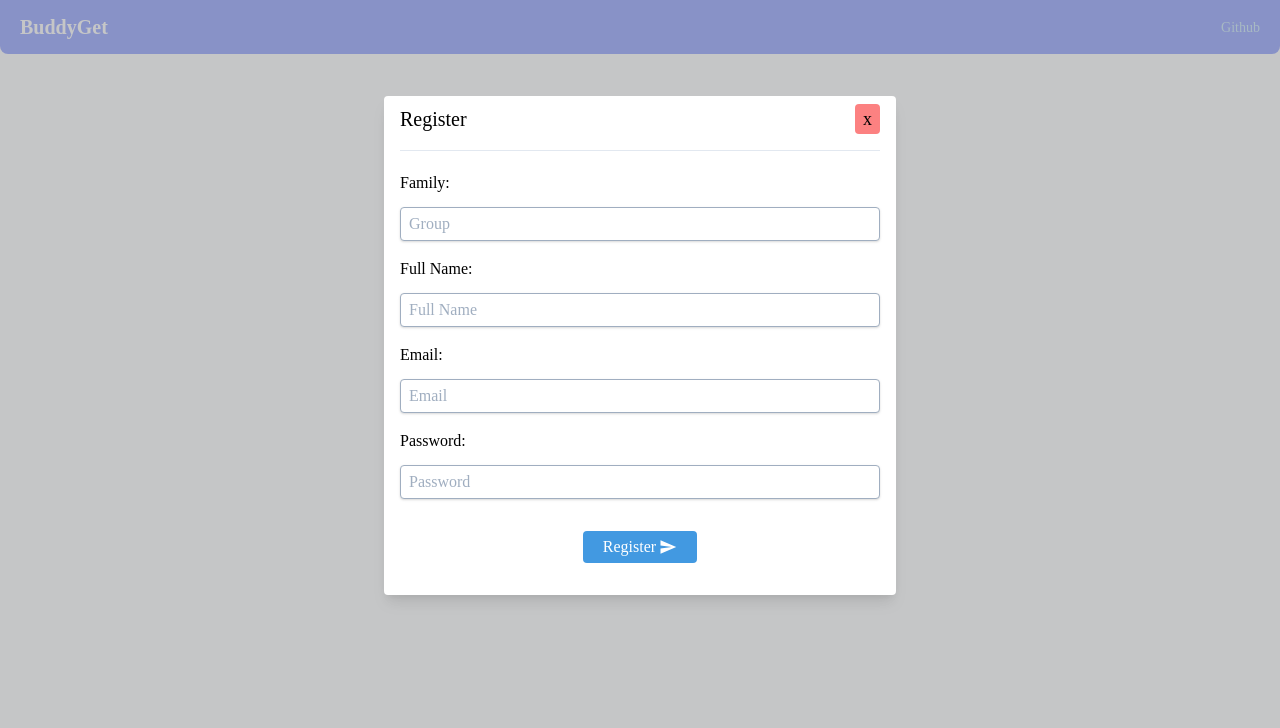
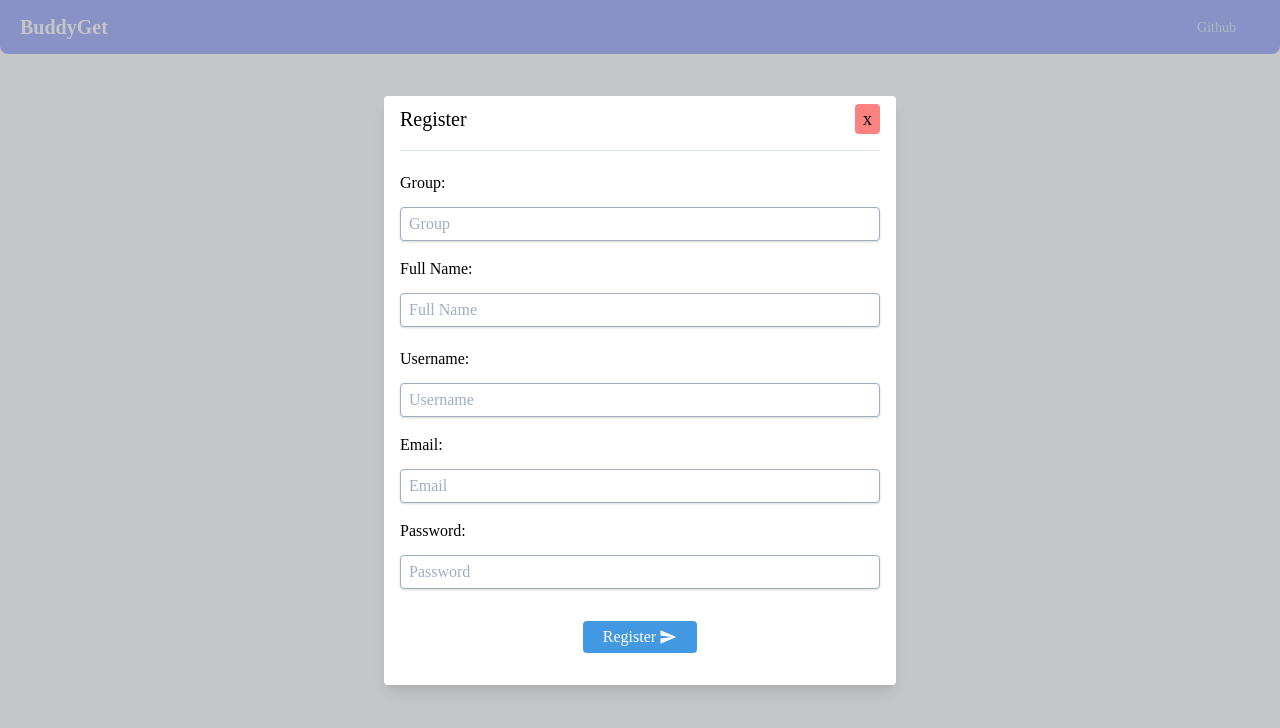
Before and after one commit to karkevin/Buddyget, a Next.js app in the folder client/: page / in a window 1280 px wide. Both pictures are taken after a click on the button "Register". Shown: the top 728 px of the page. Built offline with nearby package versions, Linux system fonts and the light colour scheme; no server answers.

Commit message:
Finished auth

```diff
--- /dev/null
+++ b/client/components/Logout.js
@@ -0,0 +1,33 @@
+import React, { Component, Fragment } from "react";
+import { logoutUser } from "../redux/actions/authActions";
+import { connect } from "react-redux";
+import PropTypes from "prop-types";
+
+class Logout extends Component {
+  static propTypes = {
+    logoutUser: PropTypes.func.isRequired,
+    authenticated: PropTypes.bool
+  };
+
+  render() {
+    return (
+      <Fragment>
+        {this.props.authenticated ? (
+          <a
+            href=""
+            onClick={this.props.logoutUser}
+            className="block mt-4 sm:inline-block sm:mt-0 text-blue-200 hover:text-white"
+          >
+            Logout
+          </a>
+        ) : null}
+      </Fragment>
+    );
+  }
+}
+
+const mapStateToProps = state => ({
+  authenticated: state.auth.authenticated
+});
+
+export default connect(mapStateToProps, { logoutUser })(Logout);
--- a/client/components/Nav.js
+++ b/client/components/Nav.js
@@ -1,5 +1,7 @@
 import React, { Component } from "react";
 import Link from "next/link";
+
+import Logout from "./Logout";
 
 class Nav extends Component {
   state = {
@@ -55,6 +57,9 @@ class Nav extends Component {
               Github
             </a>
           </div>
+          <div className="text-sm sm:flex-grow px-3">
+            <Logout />
+          </div>
         </div>
       </nav>
     );
--- a/client/components/modals/LoginModal.js
+++ b/client/components/modals/LoginModal.js
@@ -53,7 +53,7 @@ class LoginModal extends Component {
 
   // this is to clear errors, if any
   localToggle = () => {
-    this.props.clearErrors();
+    if (this.state.msg) this.props.clearErrors();
     this.props.toggle();
   };
 
@@ -85,6 +85,14 @@ class LoginModal extends Component {
             x
           </button>
         </div>
+        {this.state.msg ? (
+          <div
+            className="bg-red-100 border border-red-400 text-red-700 px-4 py-3 my-1 rounded relative"
+            role="alert"
+          >
+            <strong className="font-bold">{this.state.msg.msg}</strong>
+          </div>
+        ) : null}
 
         <hr />
         <form className="mt-2 mb-8" onSubmit={this.onSubmit}>
--- a/client/components/modals/RegisterModal.js
+++ b/client/components/modals/RegisterModal.js
@@ -4,13 +4,53 @@ import Modal from "react-modal";
 // Redux imports
 import { connect } from "react-redux";
 import { registerUser } from "../../redux/actions/authActions";
+import { clearErrors } from "../../redux/actions/errorActions";
 import PropTypes from "prop-types";
 
 class RegisterModal extends Component {
   static propTypes = {
     registerUser: PropTypes.func.isRequired,
+    clearErrors: PropTypes.func.isRequired,
     open: PropTypes.bool.isRequired,
     toggle: PropTypes.func.isRequired
+  };
+
+  state = {
+    group: "",
+    name: "",
+    username: "",
+    email: "",
+    password: "",
+    msg: null
+  };
+
+  componentDidUpdate(prevProps) {
+    const { error, authenticated } = this.props;
+    if (error !== prevProps.error) {
+      if (error.id === "REGISTER_FAIL") {
+        this.setState({ msg: error.msg });
+        console.log(error.msg);
+      } else {
+        this.setState({ msg: null });
+      }
+    } else if (this.props.open && authenticated) {
+      this.localToggle();
+    }
+  }
+
+  onSubmit = e => {
+    e.preventDefault();
+    const { group, name, username, email, password } = this.state;
+    this.props.registerUser({ group, name, email, username, password });
+  };
+
+  onChange = e => {
+    this.setState({ [e.target.name]: e.target.value });
+  };
+
+  localToggle = () => {
+    if (this.state.msg) this.props.clearErrors();
+    this.props.toggle();
   };
 
   render() {
@@ -18,7 +58,7 @@ class RegisterModal extends Component {
       <Modal
         isOpen={this.props.open}
         contentLabel="Register Modal"
-        toggleModal={this.props.toggle}
+        toggleModal={this.localToggle}
         ariaHideApp={false}
         className="bg-white w-11/12 mt-24 m-auto max-w-lg px-4 rounded shadow-lg z-50 overflow-y-auto focus:outline-none"
         style={{
@@ -36,19 +76,28 @@ class RegisterModal extends Component {
           <p className="text-xl">Register</p>
           <button
             className="text-lg px-2 rounded bg-red-400 hover:bg-red-500"
-            onClick={this.props.toggle}
+            onClick={this.localToggle}
           >
             x
           </button>
         </div>
+        {this.state.msg ? (
+          <div
+            className="bg-red-100 border border-red-400 text-red-700 px-4 py-3 my-1 rounded relative"
+            role="alert"
+          >
+            <strong className="font-bold">{this.state.msg.msg}</strong>
+          </div>
+        ) : null}
 
         <hr />
-        <form className="mt-2 mb-8" action="">
+        <form className="mt-2 mb-8" onSubmit={this.onSubmit}>
           <div className="mb-4">
-            <label className="block my-3 mt-5">Family:</label>
+            <label className="block my-3 mt-5">Group:</label>
             <input
               type="text"
               name="group"
+              onChange={this.onChange}
               className="shadow appearance-none w-full py-1 px-2 focus:outline-none rounded border border-gray-500 border-solid"
               placeholder="Group"
             />
@@ -58,8 +107,19 @@ class RegisterModal extends Component {
             <input
               type="text"
               name="name"
+              onChange={this.onChange}
               className="shadow appearance-none w-full py-1 px-2 focus:outline-none rounded border border-gray-500 border-solid"
               placeholder="Full Name"
+            />
+          </div>
+          <div className="mb-4">
+            <label className="block my-3 mt-5">Username:</label>
+            <input
+              type="text"
+              name="username"
+              onChange={this.onChange}
+              className="shadow appearance-none w-full py-1 px-2 focus:outline-none rounded border border-gray-500 border-solid"
+              placeholder="Username"
             />
           </div>
           <div className="mb-4">
@@ -67,6 +127,7 @@ class RegisterModal extends Component {
             <input
               type="email"
               name="email"
+              onChange={this.onChange}
               className="shadow appearance-none w-full py-1 px-2 focus:outline-none rounded border border-gray-500 border-solid"
               placeholder="Email"
             />
@@ -76,6 +137,7 @@ class RegisterModal extends Component {
             <input
               type="password"
               name="password"
+              onChange={this.onChange}
               className="shadow appearance-none w-full py-1 px-2 focus:outline-none rounded border border-gray-500 border-solid"
               placeholder="Password"
             />
@@ -102,4 +164,11 @@ class RegisterModal extends Component {
   }
 }
 
-export default RegisterModal;
+const mapStateToProps = state => ({
+  authenticated: state.auth.authenticated,
+  error: state.error
+});
+
+export default connect(mapStateToProps, { registerUser, clearErrors })(
+  RegisterModal
+);
--- a/client/redux/actions/authActions.js
+++ b/client/redux/actions/authActions.js
@@ -44,7 +44,7 @@ export const loadUser = () => (dispatch, getState) => {
 export const registerUser = ({
   name,
   email,
-  usernmame,
+  username,
   password,
   group
 }) => dispatch => {
@@ -53,7 +53,7 @@ export const registerUser = ({
       "Content-type": "application/json"
     }
   };
-  const body = JSON.stringify({ name, email, usernmame, password, group });
+  const body = JSON.stringify({ name, email, username, password, group });
 
   // TODO change dispatch to disallow users to be added to a group they don't belong to.
   dispatch(registerGroup(group));
@@ -68,7 +68,7 @@ export const registerUser = ({
     })
     .catch(err => {
       dispatch(
-        returnErrors(err.response.data, err.response.status, "REGISTER_FAIL")
+        getErrors(err.response.data, err.response.status, "REGISTER_FAIL")
       );
       dispatch({
         type: REGISTER_FAIL
--- a/client/redux/actions/groupActions.js
+++ b/client/redux/actions/groupActions.js
@@ -18,7 +18,7 @@ export const setGroupLoading = () => {
 /*
  * Registers a group.
  */
-export const registerGroup = name => {
+export const registerGroup = name => dispatch => {
   //headers
   const config = {
     headers: {
@@ -37,10 +37,11 @@ export const registerGroup = name => {
       });
     })
     .catch(err => {
-      dispatch(getErrors(err.response.data, err.response.status));
-      dispatch({
-        type: REGISTER_GROUP_FAIL
-      });
+      // TODO change so you need permission to get Group.
+      // dispatch(getErrors(err.response.data, err.response.status));
+      // dispatch({
+      //   type: REGISTER_GROUP_FAIL
+      // });
     });
 };
 
```
